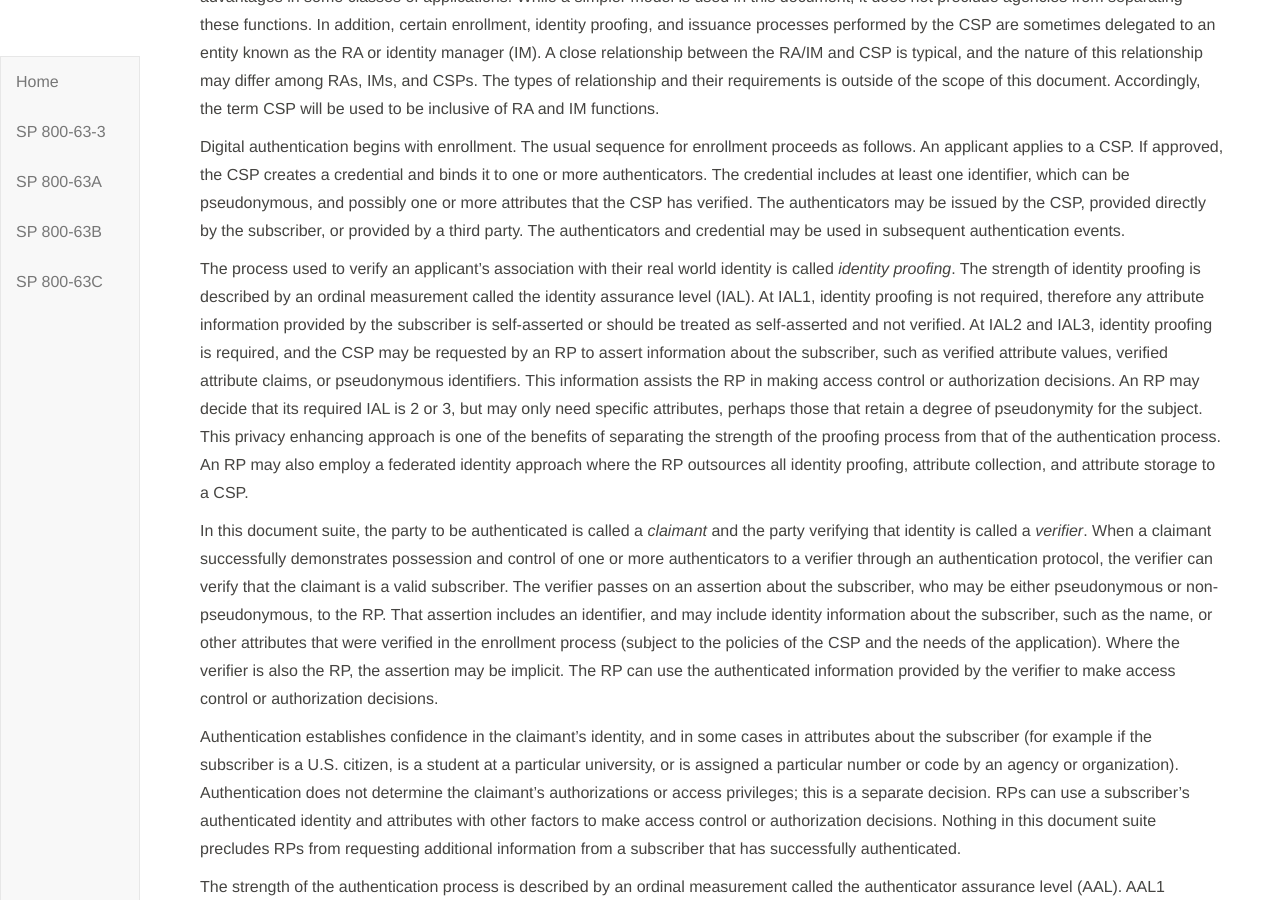
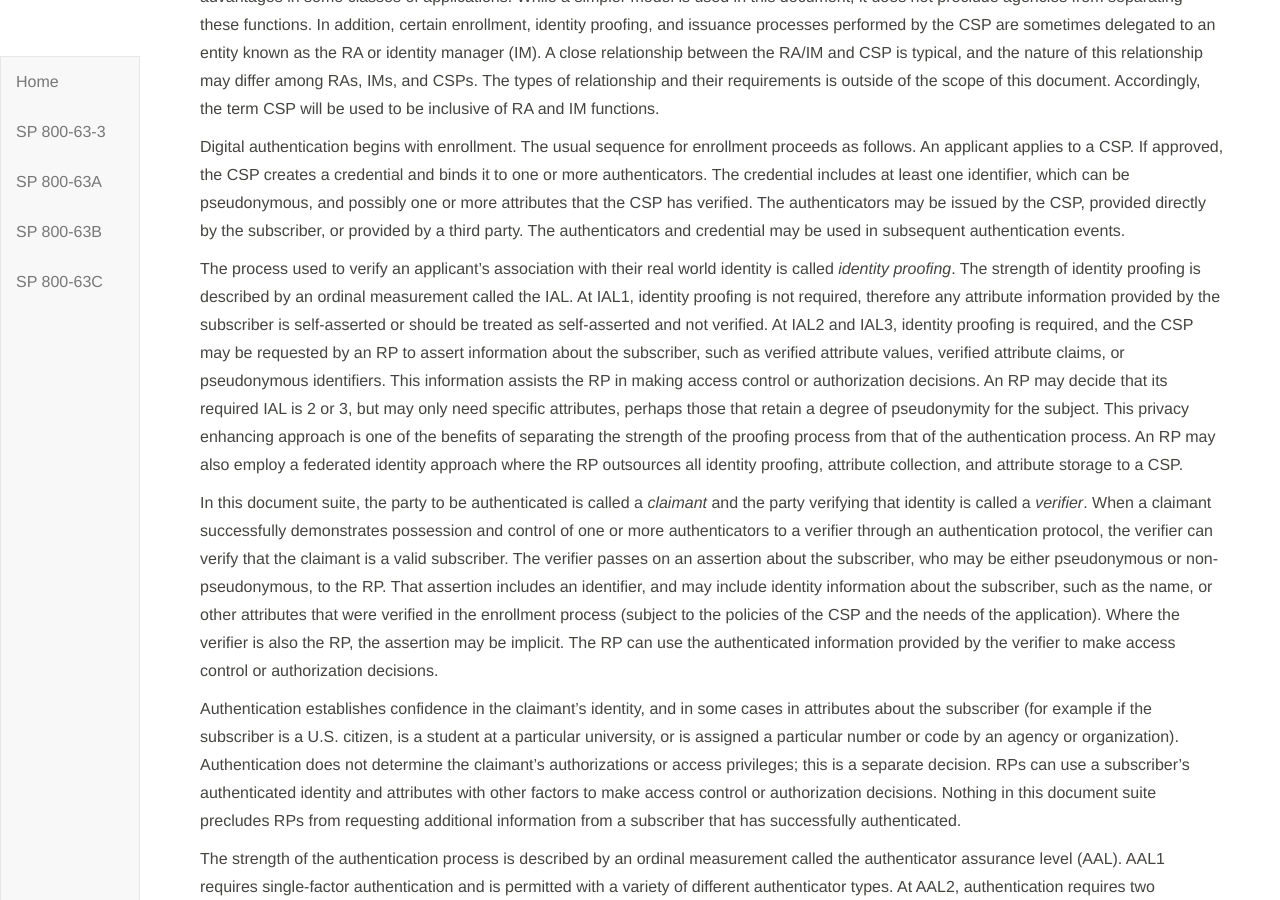
Before and after one commit to usnistgov/800-63-3, a Jekyll site: the page built from sp800-63-3/sec4_model.md, in a window 1280 px wide and 900 px high, scrolled down 426 px. Built offline with Jekyll 4.4.1, drawn with Linux system fonts in a browser that asks for light colours; our own code applies the rules of GitHub Pages for plain Markdown files.

Commit message:
Update sec4_model.md

```diff
--- a/sp800-63-3/sec4_model.md
+++ b/sp800-63-3/sec4_model.md
@@ -15,7 +15,7 @@
 
 Digital authentication begins with enrollment. The usual sequence for enrollment proceeds as follows. An applicant applies to a CSP. If approved, the CSP creates a credential and binds it to one or more authenticators. The credential includes at least one identifier, which can be pseudonymous, and possibly one or more attributes that the CSP has verified. The authenticators may be issued by the CSP, provided directly by the subscriber, or provided by a third party. The authenticators and credential may be used in subsequent authentication events.
 
-The process used to verify an applicant's association with their real world identity is called *identity proofing*. The strength of identity proofing is described by an ordinal measurement called the identity assurance level (IAL). At IAL1, identity proofing is not required, therefore any attribute information provided by the subscriber is self-asserted or should be treated as self-asserted and not verified. At IAL2 and IAL3, identity proofing is required, and the CSP may be requested by an RP to assert information about the subscriber, such as verified attribute values, verified attribute claims, or pseudonymous identifiers. This information assists the RP in making access control or authorization decisions. An RP may decide that its required IAL is 2 or 3, but may only need specific attributes, perhaps those that retain a degree of pseudonymity for the subject. This privacy enhancing approach is one of the benefits of separating the strength of the proofing process from that of the authentication process. An RP may also employ a federated identity approach where the RP outsources all identity proofing, attribute collection, and attribute storage to a CSP.
+The process used to verify an applicant's association with their real world identity is called *identity proofing*. The strength of identity proofing is described by an ordinal measurement called the IAL. At IAL1, identity proofing is not required, therefore any attribute information provided by the subscriber is self-asserted or should be treated as self-asserted and not verified. At IAL2 and IAL3, identity proofing is required, and the CSP may be requested by an RP to assert information about the subscriber, such as verified attribute values, verified attribute claims, or pseudonymous identifiers. This information assists the RP in making access control or authorization decisions. An RP may decide that its required IAL is 2 or 3, but may only need specific attributes, perhaps those that retain a degree of pseudonymity for the subject. This privacy enhancing approach is one of the benefits of separating the strength of the proofing process from that of the authentication process. An RP may also employ a federated identity approach where the RP outsources all identity proofing, attribute collection, and attribute storage to a CSP.
 
 In this document suite, the party to be authenticated is called a *claimant* and the party verifying that identity is called a *verifier*. When a claimant successfully demonstrates possession and control of one or more authenticators to a verifier through an authentication protocol, the verifier can verify that the claimant is a valid subscriber. The verifier passes on an assertion about the subscriber, who may be either pseudonymous or non-pseudonymous, to the RP. That assertion includes an identifier, and may include identity information about the subscriber, such as the name, or other attributes that were verified in the enrollment process (subject to the policies of the CSP and the needs of the application). Where the verifier is also the RP, the assertion may be implicit. The RP can use the authenticated information provided by the verifier to make access control or authorization decisions.
 
```
